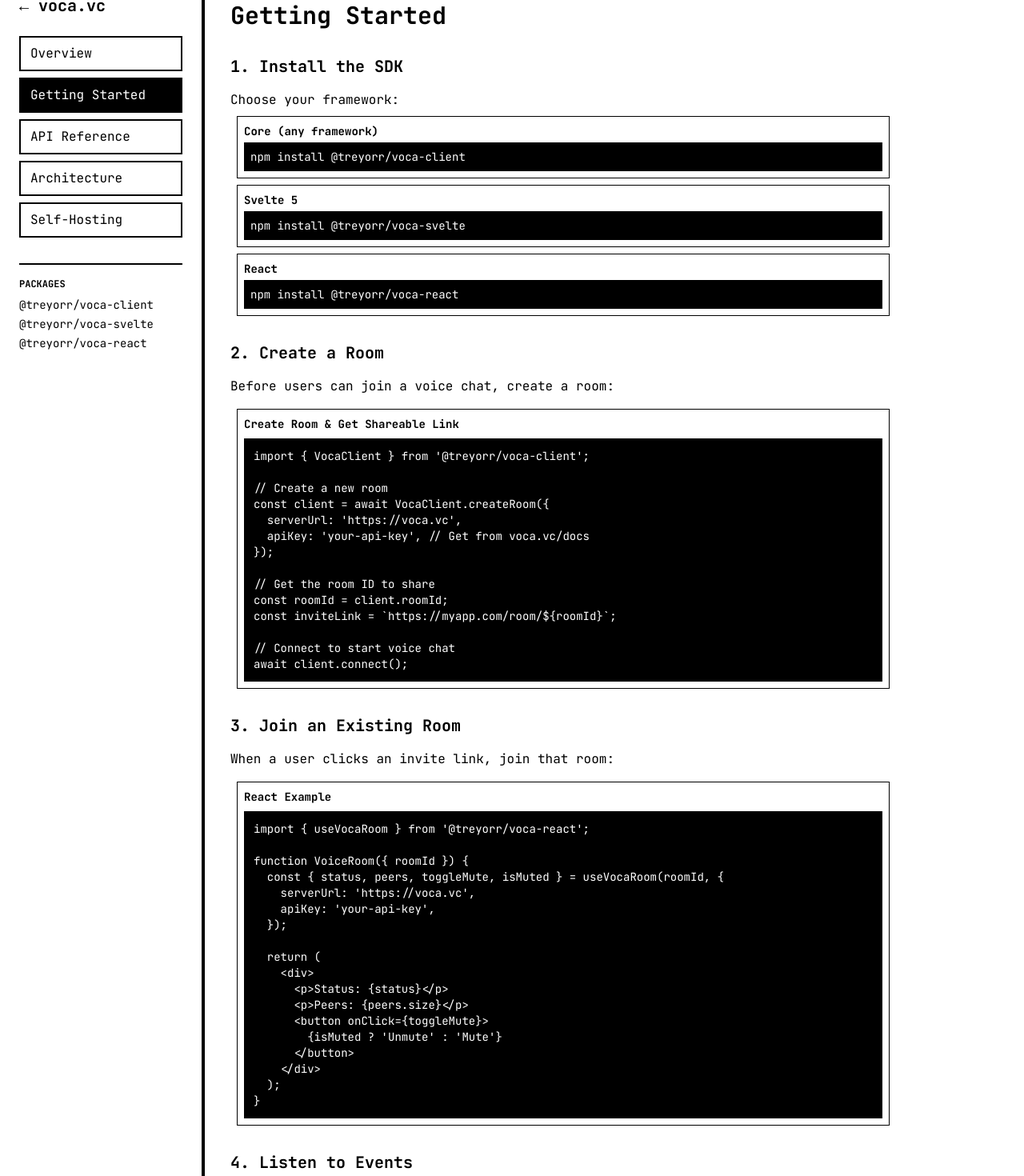
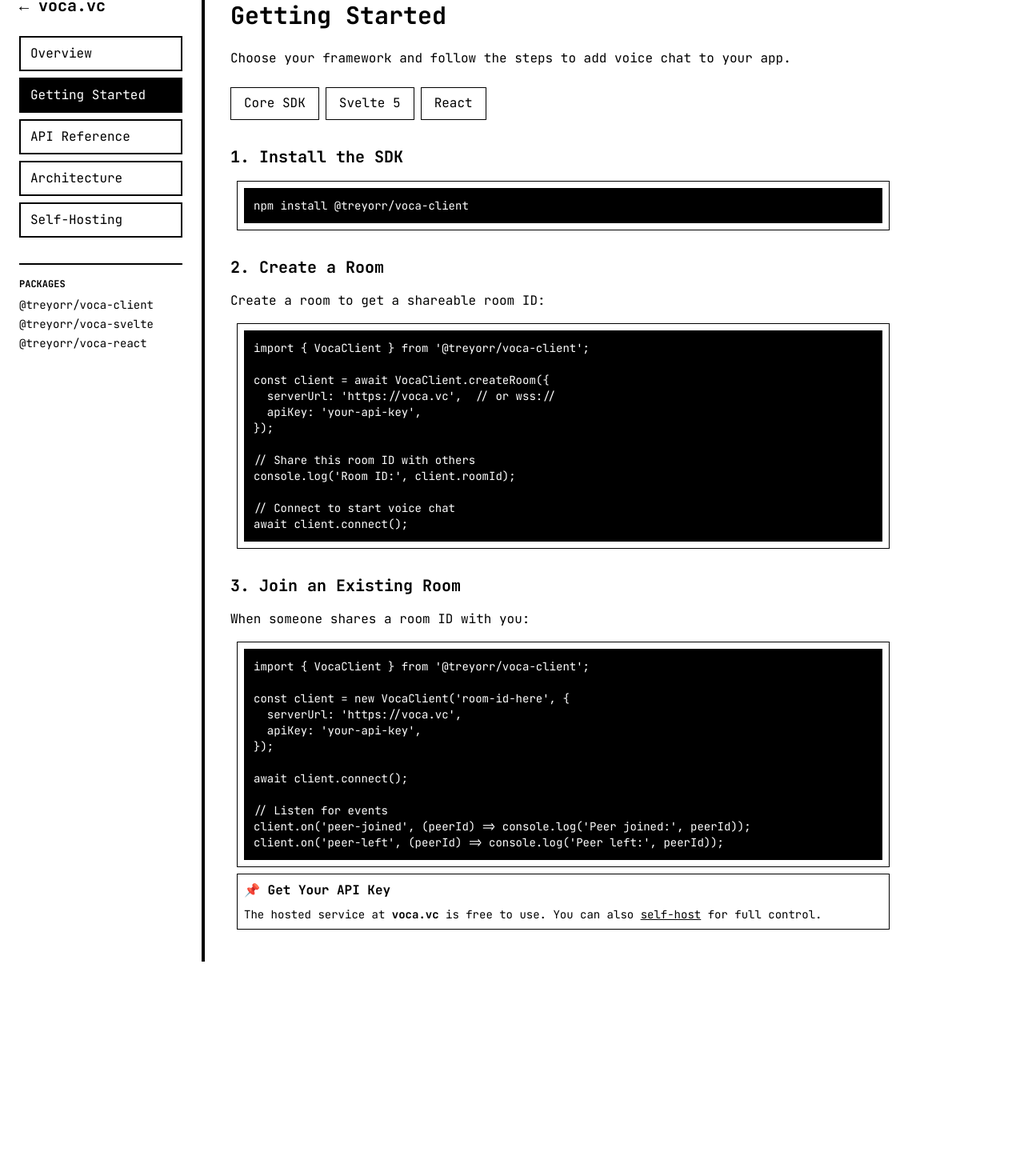
Before and after one commit to treyorr/voca, a SvelteKit app in the folder apps/web/: page /docs/getting-started in a window 1280 px wide. Shown: the part 31-1501 px from the top of the page at 80% size. After the commit the page ends 1233 px from the top, so only its background shows below. Built offline with nearby package versions, Linux system fonts and the light colour scheme.

Commit message:
docs: add SDK switcher to getting-started page
Interactive tabs let users switch between Core SDK, Svelte 5, and React examples. Shows framework-specific installation, room creation, and room joining code.

```diff
--- a/apps/web/src/routes/docs/getting-started/+page.svelte
+++ b/apps/web/src/routes/docs/getting-started/+page.svelte
@@ -1,61 +1,134 @@
+<script lang="ts">
+  let selectedSdk = $state<"core" | "svelte" | "react">("core");
+</script>
+
 <h1 class="text-3xl font-bold mb-6">Getting Started</h1>
 
+<p class="mb-6">
+  Choose your framework and follow the steps to add voice chat to your app.
+</p>
+
+<!-- SDK Selector -->
+<div class="flex gap-2 mb-8">
+  <button
+    class="brutalist-button text-sm {selectedSdk === 'core'
+      ? 'bg-black text-white'
+      : ''}"
+    onclick={() => (selectedSdk = "core")}
+  >
+    Core SDK
+  </button>
+  <button
+    class="brutalist-button text-sm {selectedSdk === 'svelte'
+      ? 'bg-black text-white'
+      : ''}"
+    onclick={() => (selectedSdk = "svelte")}
+  >
+    Svelte 5
+  </button>
+  <button
+    class="brutalist-button text-sm {selectedSdk === 'react'
+      ? 'bg-black text-white'
+      : ''}"
+    onclick={() => (selectedSdk = "react")}
+  >
+    React
+  </button>
+</div>
+
+<!-- Step 1: Install -->
 <h2 class="text-xl font-bold mt-8 mb-4">1. Install the SDK</h2>
 
-<p class="mb-2">Choose your framework:</p>
-
-<div class="space-y-2 mb-6">
-  <div class="brutalist-box">
-    <p class="font-bold text-sm mb-1">Core (any framework)</p>
+<div class="brutalist-box mb-6">
+  {#if selectedSdk === "core"}
     <pre
-      class="bg-black text-white p-2 text-sm">npm install @treyorr/voca-client</pre>
-  </div>
-  <div class="brutalist-box">
-    <p class="font-bold text-sm mb-1">Svelte 5</p>
+      class="bg-black text-white p-3 text-sm">npm install @treyorr/voca-client</pre>
+  {:else if selectedSdk === "svelte"}
     <pre
-      class="bg-black text-white p-2 text-sm">npm install @treyorr/voca-svelte</pre>
-  </div>
-  <div class="brutalist-box">
-    <p class="font-bold text-sm mb-1">React</p>
+      class="bg-black text-white p-3 text-sm">npm install @treyorr/voca-svelte</pre>
+  {:else}
     <pre
-      class="bg-black text-white p-2 text-sm">npm install @treyorr/voca-react</pre>
-  </div>
+      class="bg-black text-white p-3 text-sm">npm install @treyorr/voca-react</pre>
+  {/if}
 </div>
 
+<!-- Step 2: Create Room -->
 <h2 class="text-xl font-bold mt-8 mb-4">2. Create a Room</h2>
 
-<p class="mb-4">Before users can join a voice chat, create a room:</p>
+<p class="mb-4">Create a room to get a shareable room ID:</p>
 
 <div class="brutalist-box mb-6">
-  <p class="font-bold text-sm mb-2">Create Room & Get Shareable Link</p>
-  <pre
-    class="bg-black text-white p-3 text-sm overflow-x-auto">{`import { VocaClient } from '@treyorr/voca-client';
+  {#if selectedSdk === "core"}
+    <pre
+      class="bg-black text-white p-3 text-sm overflow-x-auto">{`import { VocaClient } from '@treyorr/voca-client';
 
-// Create a new room
 const client = await VocaClient.createRoom({
-  serverUrl: 'https://voca.vc',
-  apiKey: 'your-api-key', // Get from voca.vc/docs
+  serverUrl: 'https://voca.vc',  // or wss://
+  apiKey: 'your-api-key',
 });
 
-// Get the room ID to share
-const roomId = client.roomId;
-const inviteLink = \`https://myapp.com/room/\${roomId}\`;
+// Share this room ID with others
+console.log('Room ID:', client.roomId);
 
 // Connect to start voice chat
 await client.connect();`}</pre>
-</div>
+  {:else if selectedSdk === "svelte"}
+    <pre
+      class="bg-black text-white p-3 text-sm overflow-x-auto">{`<script lang="ts">
+  import { VocaClient, VocaRoom } from '@treyorr/voca-svelte';
+  import { onDestroy } from 'svelte';
 
-<h2 class="text-xl font-bold mt-8 mb-4">3. Join an Existing Room</h2>
+  let room = $state<VocaRoom | null>(null);
 
-<p class="mb-4">When a user clicks an invite link, join that room:</p>
+  async function createRoom() {
+    const client = await VocaClient.createRoom({
+      serverUrl: 'https://voca.vc',
+      apiKey: 'your-api-key',
+    });
 
-<div class="brutalist-box mb-6">
-  <p class="font-bold text-sm mb-2">React Example</p>
-  <pre
-    class="bg-black text-white p-3 text-sm overflow-x-auto">{`import { useVocaRoom } from '@treyorr/voca-react';
+    room = new VocaRoom(client.roomId, {
+      serverUrl: 'https://voca.vc',
+      apiKey: 'your-api-key',
+    });
+    await room.connect();
+  }
 
-function VoiceRoom({ roomId }) {
-  const { status, peers, toggleMute, isMuted } = useVocaRoom(roomId, {
+  onDestroy(() => room?.disconnect());
+</script>
+
+{#if room?.isConnected}
+  <p>Connected! Peers: {room.peerCount}</p>
+  <button onclick={() => room?.toggleMute()}>
+    {room.isMuted ? 'Unmute' : 'Mute'}
+  </button>
+{:else}
+  <button onclick={createRoom}>Create Room</button>
+{/if}`}</pre>
+  {:else}
+    <pre
+      class="bg-black text-white p-3 text-sm overflow-x-auto">{`import { useState } from 'react';
+import { VocaClient, useVocaRoom } from '@treyorr/voca-react';
+
+function App() {
+  const [roomId, setRoomId] = useState<string | null>(null);
+
+  async function createRoom() {
+    const client = await VocaClient.createRoom({
+      serverUrl: 'https://voca.vc',
+      apiKey: 'your-api-key',
+    });
+    setRoomId(client.roomId);
+  }
+
+  if (!roomId) {
+    return <button onClick={createRoom}>Create Room</button>;
+  }
+
+  return <VoiceRoom roomId={roomId} />;
+}
+
+function VoiceRoom({ roomId }: { roomId: string }) {
+  const { status, peers, isMuted, toggleMute } = useVocaRoom(roomId, {
     serverUrl: 'https://voca.vc',
     apiKey: 'your-api-key',
   });
@@ -70,24 +143,95 @@
     </div>
   );
 }`}</pre>
+  {/if}
 </div>
 
-<h2 class="text-xl font-bold mt-8 mb-4">4. Listen to Events</h2>
+<!-- Step 3: Join Room -->
+<h2 class="text-xl font-bold mt-8 mb-4">3. Join an Existing Room</h2>
 
-<p class="mb-4">Monitor room activity and audio levels:</p>
+<p class="mb-4">When someone shares a room ID with you:</p>
 
 <div class="brutalist-box mb-6">
-  <pre
-    class="bg-black text-white p-3 text-sm overflow-x-auto">{`client.on('peer-joined', (peerId) => {
-  console.log('User joined:', peerId);
+  {#if selectedSdk === "core"}
+    <pre
+      class="bg-black text-white p-3 text-sm overflow-x-auto">{`import { VocaClient } from '@treyorr/voca-client';
+
+const client = new VocaClient('room-id-here', {
+  serverUrl: 'https://voca.vc',
+  apiKey: 'your-api-key',
 });
 
-client.on('peer-left', (peerId) => {
-  console.log('User left:', peerId);
-});
+await client.connect();
 
-client.on('peer-audio-level', (peerId, level) => {
-  // level is 0-1, use for volume indicator UI
-  updateVolumeIndicator(peerId, level);
-});`}</pre>
+// Listen for events
+client.on('peer-joined', (peerId) => console.log('Peer joined:', peerId));
+client.on('peer-left', (peerId) => console.log('Peer left:', peerId));`}</pre>
+  {:else if selectedSdk === "svelte"}
+    <pre
+      class="bg-black text-white p-3 text-sm overflow-x-auto">{`<script lang="ts">
+  import { VocaRoom } from '@treyorr/voca-svelte';
+  import { onMount, onDestroy } from 'svelte';
+
+  let { roomId } = $props<{ roomId: string }>();
+
+  const room = new VocaRoom(roomId, {
+    serverUrl: 'https://voca.vc',
+    apiKey: 'your-api-key',
+  });
+
+  onMount(() => room.connect());
+  onDestroy(() => room.disconnect());
+</script>
+
+<p>Status: {room.status}</p>
+<p>Peers: {room.peerCount}</p>
+
+{#each Array.from(room.peers.entries()) as [id, peer]}
+  <div>Peer {id.slice(0, 6)} - Level: {peer.audioLevel}</div>
+{/each}`}</pre>
+  {:else}
+    <pre
+      class="bg-black text-white p-3 text-sm overflow-x-auto">{`import { useVocaRoom } from '@treyorr/voca-react';
+
+function VoiceRoom({ roomId }: { roomId: string }) {
+  const {
+    status,
+    peers,
+    isMuted,
+    localAudioLevel,
+    toggleMute,
+    disconnect,
+  } = useVocaRoom(roomId, {
+    serverUrl: 'https://voca.vc',
+    apiKey: 'your-api-key',
+  });
+
+  return (
+    <div>
+      <p>Status: {status}</p>
+      <p>Your audio level: {Math.round(localAudioLevel * 100)}%</p>
+
+      {Array.from(peers.entries()).map(([id, peer]) => (
+        <div key={id}>
+          Peer {id.slice(0, 6)} - Level: {peer.audioLevel}
+        </div>
+      ))}
+
+      <button onClick={toggleMute}>
+        {isMuted ? 'Unmute' : 'Mute'}
+      </button>
+      <button onClick={disconnect}>Leave</button>
+    </div>
+  );
+}`}</pre>
+  {/if}
 </div>
+
+<!-- Note about API key -->
+<div class="brutalist-box mt-8">
+  <h3 class="font-bold mb-2">📌 Get Your API Key</h3>
+  <p class="text-sm">
+    The hosted service at <strong>voca.vc</strong> is free to use. You can also
+    <a href="/docs/self-hosting" class="underline">self-host</a> for full control.
+  </p>
+</div>
```
